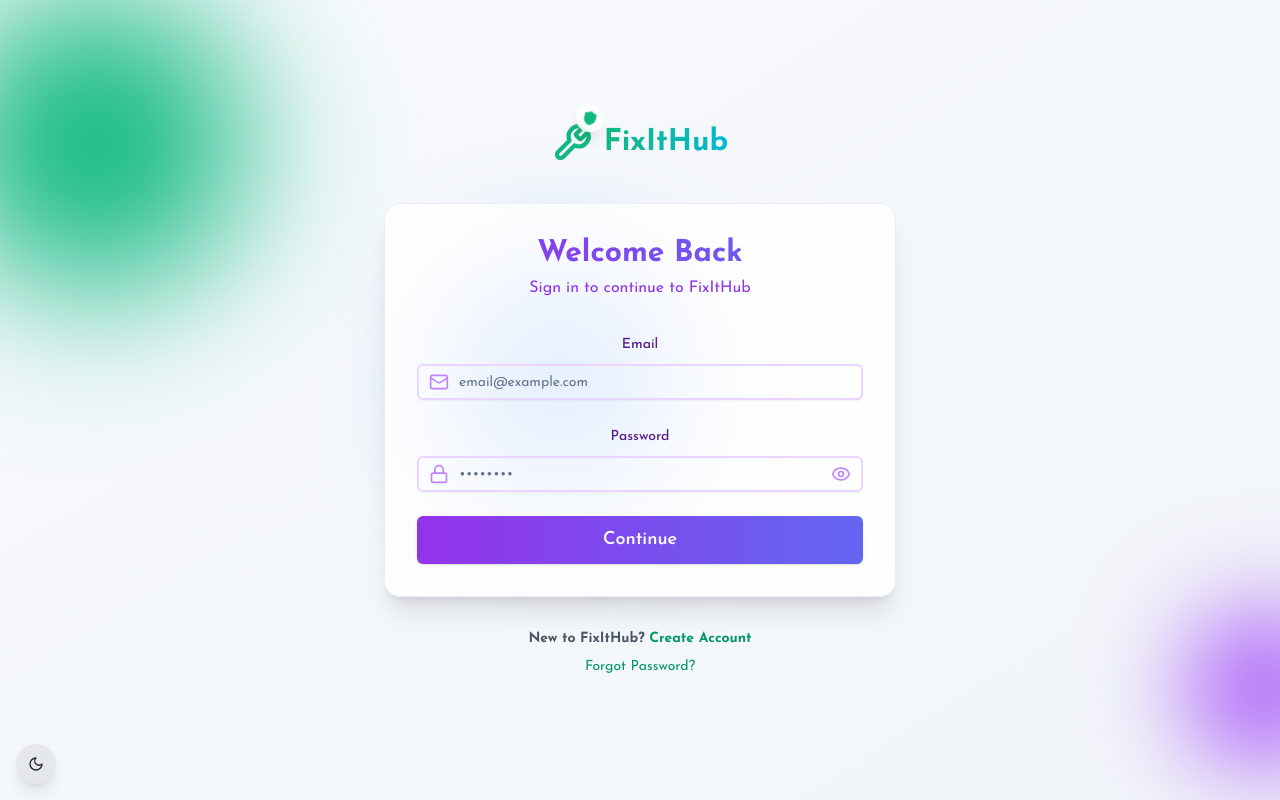
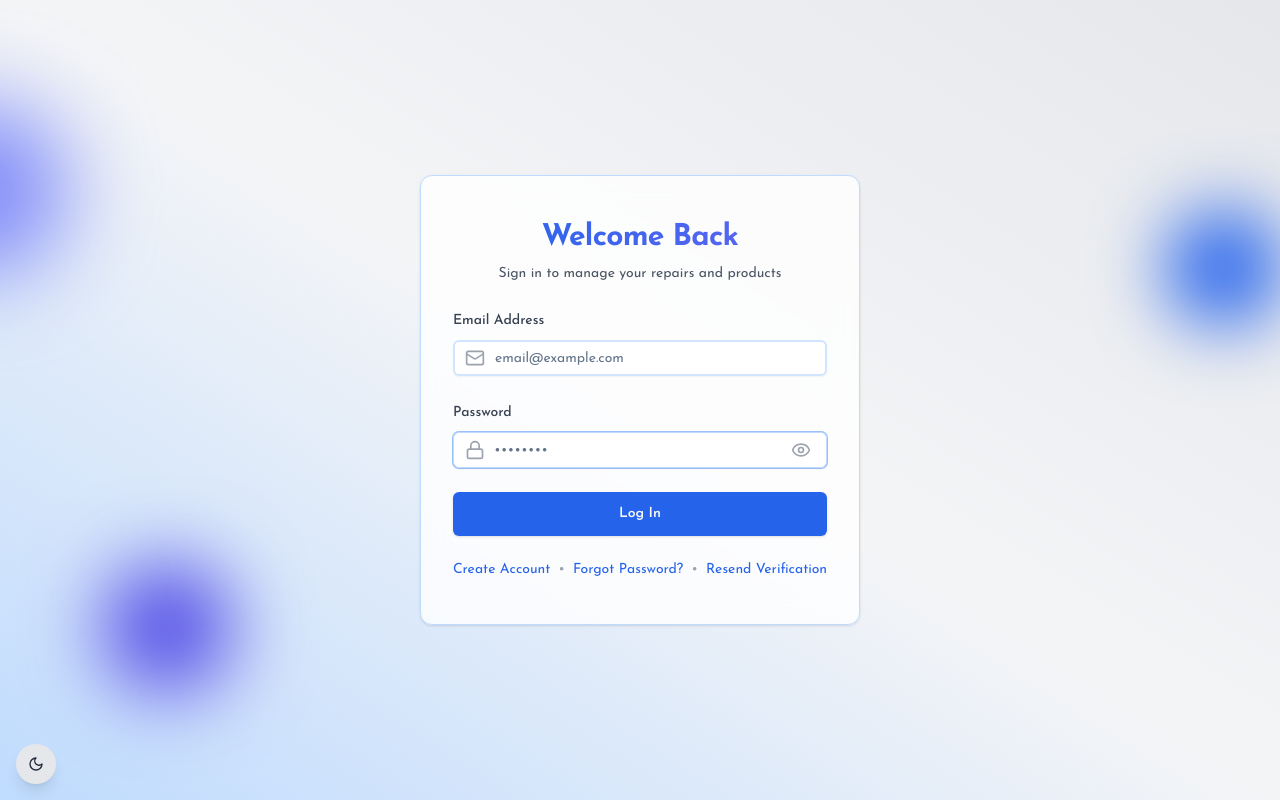
Before and after one commit to AnasHany2193/FixItHub, a React (Vite) app in the folder frontend/: page /login in a window 1280 px wide. Built offline with nearby package versions, Linux system fonts and the light colour scheme; no server answers.

Commit message:
🎨 Final polish: Add subtle interactions & improve form contrast

```diff
--- a/frontend/src/App.jsx
+++ b/frontend/src/App.jsx
@@ -5,6 +5,7 @@ import {
   RoleGuard,
 } from "./components/auth/RouteGuards";
 
+import AuthLayout from "./components/layout/AuthLayout";
 import LoginPage from "./pages/auth/LoginPage";
 import SignupPage from "./pages/auth/SignupPage";
 
@@ -18,7 +19,6 @@ import HomePage from "./pages/public/HomePage";
 import AboutPage from "./pages/public/AboutPage";
 import ContactPage from "./pages/public/ContactPage";
 import NotFoundPage from "./pages/public/NotFoundPage";
-import { AuthLayout } from "./components/layout/AuthLayout";
 
 function App() {
   return (
@@ -54,6 +54,7 @@ function App() {
 
       {/* Common Public Routes */}
       <Route element={<Layout />}>
+        <Route index element={<HomePage />} />
         <Route path="/" element={<HomePage />} />
         <Route path="/about" element={<AboutPage />} />
         <Route path="/contact" element={<ContactPage />} />
--- a/frontend/src/api/auth.js
+++ b/frontend/src/api/auth.js
@@ -5,7 +5,7 @@ export const login = async (credentials) => {
     const { data } = await apiClient.post("/auth/login", credentials);
     return data;
   } catch (error) {
-    throw new Error(error.response?.data?.message || "Login failed");
+    throw new Error(error.response?.data?.error || "Login failed");
   }
 };
 
--- a/frontend/src/api/client.js
+++ b/frontend/src/api/client.js
@@ -23,7 +23,6 @@ apiClient.interceptors.response.use(
   (error) => {
     if (error.response?.status === 401) {
       localStorage.removeItem("accessToken");
-      window.location.href = "/";
     }
     return Promise.reject(error);
   }
--- a/frontend/src/components/auth/LoginForm.jsx
+++ b/frontend/src/components/auth/LoginForm.jsx
@@ -44,18 +44,8 @@ export const LoginForm = () => {
       initial={{ opacity: 0, y: 20 }}
       animate={{ opacity: 1, y: 0 }}
       transition={{ duration: 0.5 }}
-      className="w-full"
+      className="w-full space-y-6"
     >
-      <div className="p-8 border border-purple-100 shadow-xl rounded-2xl backdrop-blur-lg bg-white/80 dark:bg-purple-900/20 dark:border-purple-800/50">
-        <div className="mb-8 space-y-1 text-center">
-          <h2 className="text-3xl font-bold text-transparent bg-gradient-to-r from-purple-600 to-indigo-500 bg-clip-text">
-            Welcome Back
-          </h2>
-          <p className="text-purple-600 dark:text-purple-300">
-            Sign in to continue to FixItHub
-          </p>
-        </div>
-
       <Form {...form}>
         <form onSubmit={form.handleSubmit(onSubmit)} className="space-y-6">
           {/* Email Field */}
@@ -64,22 +54,23 @@ export const LoginForm = () => {
             name="email"
             render={({ field }) => (
               <FormItem>
-                  <FormLabel className="text-purple-900 dark:text-purple-100">
-                    Email
+                <FormLabel className="text-gray-700 dark:text-gray-300">
+                  Email Address
                 </FormLabel>
+                <FormControl>
                   <div className="relative">
-                    <Mail className="absolute w-5 h-5 text-purple-400 -translate-y-1/2 left-3 top-1/2 dark:text-purple-500" />
-                    <FormControl>
+                    <Mail className="absolute w-5 h-5 text-gray-400 -translate-y-1/2 left-3 top-1/2" />
                     <Input
                       {...field}
                       type="email"
                       disabled={isPending}
+                      autoComplete="email"
                       placeholder="email@example.com"
-                        className="pl-10 text-gray-600 border-2 border-purple-200 dark:text-white/70 focus:ring-2 focus:ring-purple-500 focus:border-purple-500 dark:border-purple-700/50 dark:bg-purple-900/30 dark:focus:ring-purple-400"
+                      className="pl-10 pr-4 transition-colors bg-white border-2 border-blue-200/70 focus:border-blue-500 focus:ring-2 focus:ring-blue-200/50 dark:bg-indigo-900/20 dark:border-indigo-700/80 dark:focus:border-indigo-400 dark:focus:ring-indigo-400/20"
                     />
+                  </div>
                 </FormControl>
-                  </div>
-                  <FormMessage className="dark:text-purple-300" />
+                <FormMessage className="text-sm" />
               </FormItem>
             )}
           />
@@ -90,23 +81,22 @@ export const LoginForm = () => {
             name="password"
             render={({ field }) => (
               <FormItem>
-                  <FormLabel className="text-purple-900 dark:text-purple-100">
+                <FormLabel className="text-gray-700 dark:text-gray-300">
                   Password
                 </FormLabel>
+                <FormControl>
                   <div className="relative">
-                    <Lock className="absolute w-5 h-5 text-purple-400 -translate-y-1/2 left-3 top-1/2 dark:text-purple-500" />
-                    <FormControl>
+                    <Lock className="absolute w-5 h-5 text-gray-400 -translate-y-1/2 left-3 top-1/2" />
                     <Input
                       {...field}
                       type={showPassword ? "text" : "password"}
                       placeholder="••••••••"
-                        className="pl-10 text-gray-600 border-2 border-purple-200 dark:text-white/70 focus:ring-2 focus:ring-purple-500 focus:border-purple-500 dark:border-purple-700/50 dark:bg-purple-900/30 dark:focus:ring-purple-400"
+                      className="pl-10 pr-4 bg-white border-blue-200 ring-1 focus:ring-2 focus:ring-blue-400 dark:bg-indigo-900/20 dark:border-indigo-700 dark:focus:ring-indigo-400"
                       disabled={isPending}
                     />
-                    </FormControl>
                     <button
                       type="button"
-                      className="absolute text-purple-400 -translate-y-1/2 right-3 top-1/2 hover:text-purple-500 dark:text-purple-500 dark:hover:text-purple-400"
+                      className="absolute p-1 text-gray-400 transition-colors -translate-y-1/2 rounded-md right-3 top-1/2 hover:text-blue-600 dark:hover:text-indigo-400 hover:bg-gray-100/50 dark:hover:bg-gray-700/30"
                       onClick={() => setShowPassword(!showPassword)}
                     >
                       {showPassword ? (
@@ -116,25 +106,26 @@ export const LoginForm = () => {
                       )}
                     </button>
                   </div>
-                  <FormMessage className="dark:text-purple-300" />
+                </FormControl>
+                <FormMessage />
               </FormItem>
             )}
           />
 
-            {/* Submit Button */}
+          {/* Login Button */}
           <Button
             type="submit"
-              className="w-full h-12 text-lg font-semibold transition-all bg-gradient-to-r from-purple-600 to-indigo-500 hover:from-purple-700 hover:to-indigo-600 dark:from-purple-700 dark:to-indigo-600 dark:hover:from-purple-600 dark:hover:to-indigo-500"
+            className="w-full font-semibold transition-colors bg-blue-600 dark:text-white h-11 hover:bg-blue-700 dark:bg-indigo-600 dark:hover:bg-indigo-500"
             disabled={isPending}
           >
             {isPending ? (
-                <Loader2 className="w-5 h-5 mr-2 animate-spin" />
-              ) : null}
-              {isPending ? "Signing In..." : "Continue"}
+              <Loader2 className="w-5 h-5 animate-spin" />
+            ) : (
+              "Log In"
+            )}
           </Button>
         </form>
       </Form>
-      </div>
     </motion.div>
   );
 };
--- a/frontend/src/components/layout/AuthLayout.jsx
+++ b/frontend/src/components/layout/AuthLayout.jsx
@@ -1,108 +1,56 @@
 import { motion } from "framer-motion";
-import { Link, Outlet, useLocation } from "react-router-dom";
+import { Outlet } from "react-router-dom";
 
-import { TextLogo } from "../common/Logo";
+import { Card } from "../ui/card";
 import ThemeToggle from "../common/ThemeToggle";
 
-export const AuthLayout = () => {
-  const { pathname } = useLocation();
-
+export default function AuthLayout() {
   return (
-    <div className="relative flex items-center justify-center min-h-screen p-4 overflow-hidden text-gray-900 bg-gradient-to-br from-slate-50 to-slate-100 dark:from-slate-900 dark:to-slate-950 font-JosefinSans">
-      {/* Animated background elements */}
+    <div className="flex items-center justify-center w-full min-h-screen overflow-hidden font-JosefinSans dark:bg-gradient-to-tl dark:from-indigo-900/95 dark:via-gray-800 dark:to-gray-900 bg-gradient-to-tr from-blue-200 via-gray-100/95 to-gray-200">
+      {/* Animated background container */}
       <div className="absolute inset-0 overflow-hidden">
         <motion.div
-          className="absolute w-40 h-40 rounded-full md:w-64 md:h-64 -left-4 md:-left-8 top-4 bg-emerald-500 filter blur-xl md:blur-3xl"
+          className="absolute w-40 h-40 bg-indigo-400 rounded-full top-40 left-30 filter blur-2xl dark:bg-indigo-600"
           animate={{
-            scale: [1, 1.2, 1],
-            rotate: [0, 180, 360],
-          }}
-          transition={{
-            duration: 15,
-            repeat: Infinity,
-            ease: "easeInOut",
-          }}
-        />
-
-        <motion.div
-          className="absolute w-40 h-40 bg-blue-500 rounded-full top-1/2 right-1/2 filter blur-xl md:blur-3xl"
-          animate={{
-            y: [0, -100, 0],
+            x: [0, 100, -100, 0],
+            y: [0, 50, -50, 0],
             scale: [1, 1.1, 1],
           }}
-          transition={{
-            duration: 10,
-            repeat: Infinity,
-            ease: "easeInOut",
+          transition={{ repeat: Infinity, duration: 8, ease: "easeInOut" }}
+        />
+        <motion.div
+          className="absolute w-32 h-32 bg-blue-600 rounded-full top-40 right-20 filter blur-2xl dark:bg-blue-600"
+          animate={{
+            x: [0, -100, 100, 0],
+            y: [0, -50, 50, 0],
+            scale: [1, 0.9, 1],
           }}
+          transition={{ repeat: Infinity, duration: 9, ease: "easeInOut" }}
         />
-
         <motion.div
-          className="absolute w-32 h-32 bg-purple-500 rounded-full md:w-48 md:h-48 -right-4 md:-right-8 bottom-4 filter blur-xl md:blur-3xl"
+          className="absolute w-32 h-32 bg-indigo-600 rounded-full bottom-20 left-40 filter blur-2xl dark:bg-indigo-600"
           animate={{
-            scale: [1, 0.8, 1],
-            x: [-50, 50, -50],
+            x: [0, 120, -120, 0],
+            y: [0, 60, -60, 0],
+            rotate: [0, 180, 0],
           }}
-          transition={{
-            duration: 12,
-            repeat: Infinity,
-            ease: "easeInOut",
-          }}
+          transition={{ repeat: Infinity, duration: 10, ease: "easeInOut" }}
         />
       </div>
 
-      {/* Content container */}
+      {/* Auth Card */}
       <motion.div
-        className="relative z-10 w-full max-w-md text-center sm:max-w-lg"
         initial={{ opacity: 0, y: 20 }}
         animate={{ opacity: 1, y: 0 }}
-        transition={{ duration: 0.5 }}
+        transition={{ duration: 0.3 }}
       >
-        {/* Logo with enhanced spacing */}
-        <TextLogo className="mb-6 text-xl md:text-3xl md:mb-10" />
+        <Card className="relative w-full max-w-md px-8 mx-auto overflow-auto border border-blue-200 max-h-[95vh] backdrop-blur-lg dark:bg-indigo-900/30 dark:border-indigo-800 bg-white/80 min-h-[450px] flex flex-col justify-evenly">
+          <Outlet />
+        </Card>
+      </motion.div>
 
-        {/* This renders the child routes (login/signup/verify/opt/forget-reset password components) */}
-        <Outlet />
-
-        {/* Auth navigation links */}
-        <div className="mt-4 space-y-2 text-xs md:mt-8 md:text-sm">
-          <p className="font-bold text-gray-600 dark:text-white/70">
-            {pathname.includes("login") ? (
-              <>
-                New to FixItHub?{" "}
-                <Link
-                  to="/signup"
-                  className="link-underline text-emerald-600 dark:text-emerald-400"
-                >
-                  Create Account
-                </Link>
-              </>
-            ) : (
-              <>
-                Already registered?{" "}
-                <Link
-                  to="/login"
-                  className="link-underline text-emerald-600 dark:text-emerald-400"
-                >
-                  Sign In
-                </Link>
-              </>
-            )}
-          </p>
-          <p className="text-white/70">
-            <Link
-              to="/forgot-password"
-              className="link-underline text-emerald-600 dark:text-emerald-400"
-            >
-              Forgot Password?
-            </Link>
-          </p>
-        </div>
-      </motion.div>
-      {/* Theme toggle with responsive positioning */}
-      <div className="absolute top-4 right-4 md:top-6 md:right-6">
-        <ThemeToggle />
-      </div>
+      {/* Theme toggle */}
+      <ThemeToggle className="p-2 hover:bg-white/20 dark:hover:bg-indigo-900/30 rounded-xl" />
     </div>
   );
-};
+}
--- a/frontend/src/hooks/useAuth.js
+++ b/frontend/src/hooks/useAuth.js
@@ -5,7 +5,7 @@ export const useUser = () => {
   return useQuery({
     queryKey: ["currentUser"],
     queryFn: getCurrentUser,
-    enabled: !!localStorage.getItem("accessToken"), // Add this line
+    enabled: !!localStorage.getItem("accessToken"),
     retry: (failureCount, error) => {
       if (error?.response?.status === 401) return false;
       return failureCount < 2;
--- a/frontend/src/index.css
+++ b/frontend/src/index.css
@@ -114,11 +114,11 @@
   &:after {
     content: "";
     position: absolute;
+    width: 0;
+    height: 1.5px;
     bottom: -2px;
     left: 0;
-    width: 0;
-    height: 1px;
-    background: currentColor;
+    background-color: currentColor;
     transition: width 0.3s ease;
   }
   &:hover:after {
--- a/frontend/src/main.jsx
+++ b/frontend/src/main.jsx
@@ -1,10 +1,9 @@
 import { createRoot } from "react-dom/client";
-
-import { BrowserRouter } from "react-router";
-import { QueryProvider } from "./providers/QueryClientProvider";
+import { BrowserRouter } from "react-router-dom";
 
 import { AuthProvider } from "./context/AuthContext";
 import { ThemeProvider } from "./context/ThemeContext";
+import { QueryProvider } from "./providers/QueryClientProvider";
 
 import "./index.css";
 import App from "./App.jsx";
--- a/frontend/src/pages/auth/LoginPage.jsx
+++ b/frontend/src/pages/auth/LoginPage.jsx
@@ -1,5 +1,53 @@
 import { LoginForm } from "@/components/auth/LoginForm";
+import {
+  CardDescription,
+  CardFooter,
+  CardHeader,
+  CardTitle,
+} from "@/components/ui/card";
+import { Link } from "react-router";
 
 export default function LoginPage() {
-  return <LoginForm />;
+  return (
+    <div className="relative z-10 w-full space-y-6">
+      {/* Header and Description */}
+      <CardHeader className="p-0 space-y-2 text-center">
+        <CardTitle className="text-3xl font-bold text-transparent bg-gradient-to-r from-blue-600 to-indigo-500 bg-clip-text dark:from-indigo-400 dark:to-indigo-300">
+          Welcome Back
+        </CardTitle>
+        <CardDescription className="text-gray-600 dark:text-gray-300/90">
+          Sign in to manage your repairs and products
+        </CardDescription>
+      </CardHeader>
+
+      {/* Login Form */}
+      <LoginForm />
+
+      {/* Footer Links */}
+      <CardFooter className="flex flex-col gap-3 p-0 text-sm text-center text-gray-600 dark:text-gray-400">
+        <div className="flex flex-wrap justify-center gap-x-2 gap-y-2">
+          <Link
+            to="/signup"
+            className="relative text-blue-600 transition-colors hover:text-blue-700 dark:text-indigo-400 dark:hover:text-indigo-300 link-underline"
+          >
+            Create Account
+          </Link>
+          <span className="text-gray-400">•</span>
+          <Link
+            to="/forget-password"
+            className="text-blue-600 transition-colors hover:text-blue-700 dark:text-indigo-400 dark:hover:text-indigo-300 link-underline"
+          >
+            Forgot Password?
+          </Link>
+          <span className="text-gray-400">•</span>
+          <Link
+            to="/verify-email"
+            className="text-blue-600 transition-colors hover:text-blue-700 dark:text-indigo-400 dark:hover:text-indigo-300 link-underline"
+          >
+            Resend Verification
+          </Link>
+        </div>
+      </CardFooter>
+    </div>
+  );
 }
```
Lines whose indentation alone changed are shown as unchanged.
